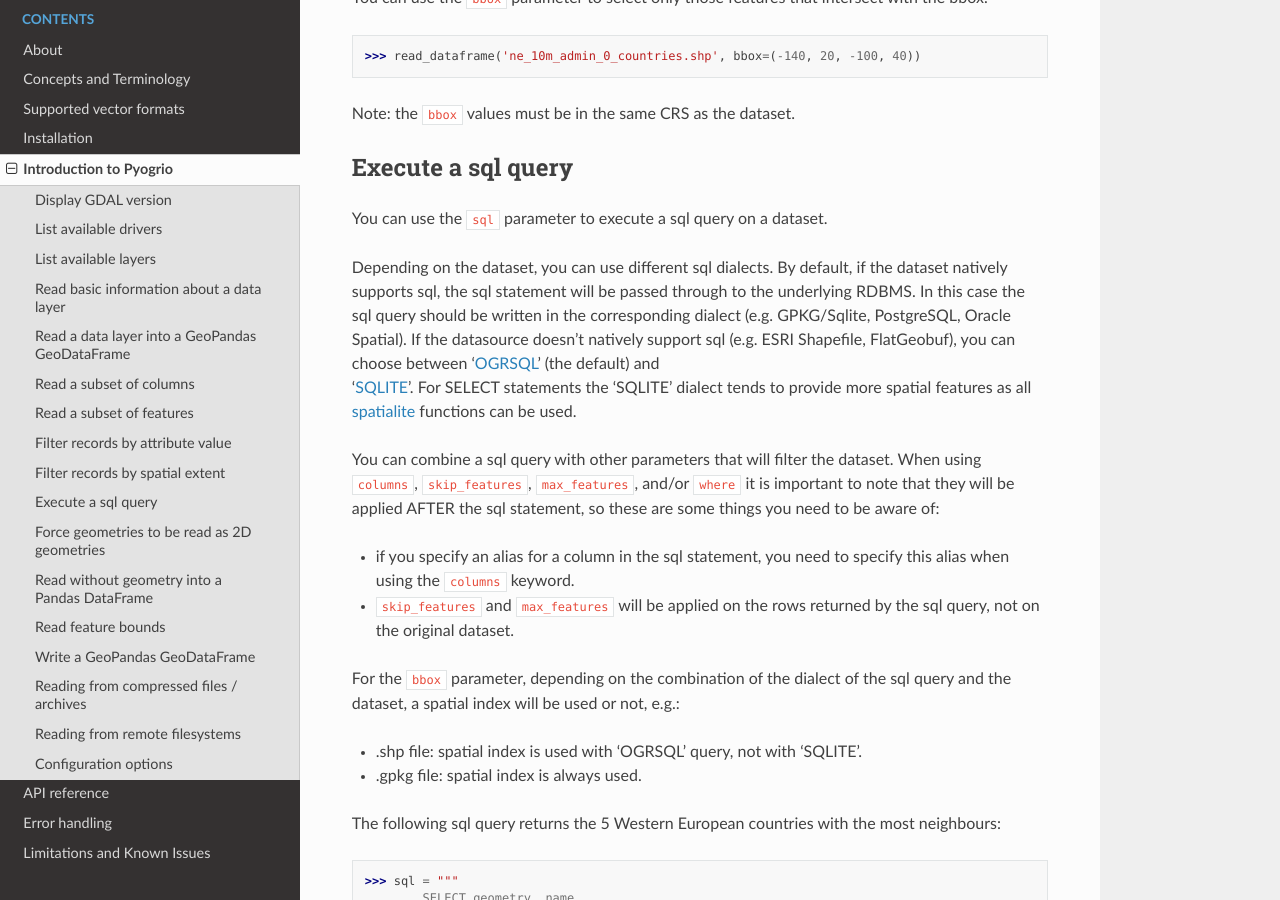
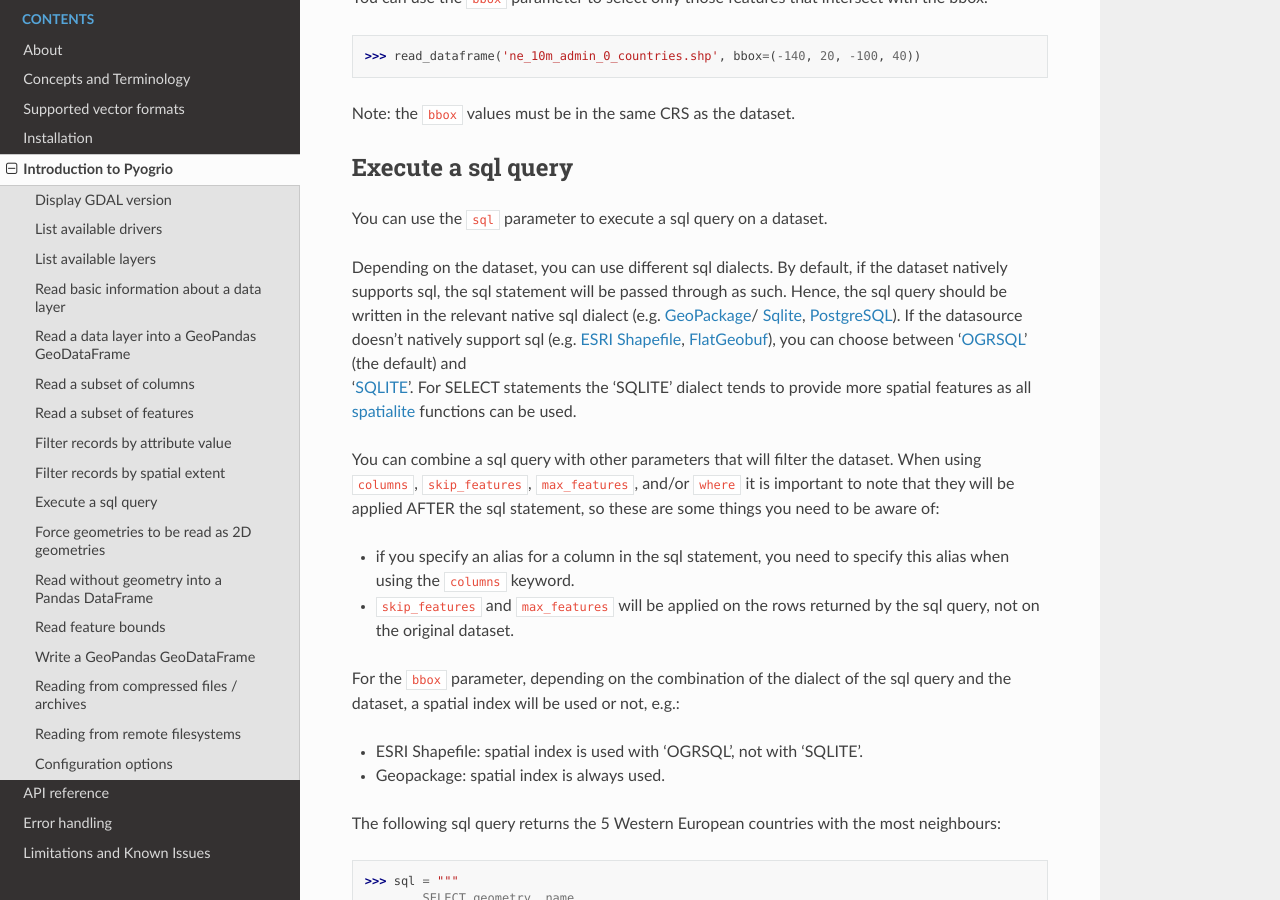
Before and after one commit to geopandas/pyogrio, a Sphinx documentation site: the page built from docs/source/introduction.md, in a window 1280 px wide and 900 px high, scrolled down 3594 px. Built offline with Sphinx 7.4.7 and the Read the Docs theme 2.0.0, drawn with Linux system fonts in a browser that asks for light colours.

Commit message:
Improve documentation

```diff
--- a/docs/source/introduction.md
+++ b/docs/source/introduction.md
@@ -188,11 +188,14 @@ You can use the `sql` parameter to execute a sql query on a dataset.
 
 Depending on the dataset, you can use different sql dialects. By default, if
 the dataset natively supports sql, the sql statement will be passed through
-to the underlying RDBMS. In this case the sql query should be written in the
-corresponding dialect (e.g. GPKG/Sqlite, PostgreSQL, Oracle Spatial). If the
-datasource doesn't natively support sql (e.g. ESRI Shapefile, FlatGeobuf), you
-can choose between
-'[OGRSQL](https://gdal.org/user/ogr_sql_dialect.html#ogr-sql-dialect)'
+as such. Hence, the sql query should be written in the relevant native sql
+dialect (e.g. [GeoPackage](https://gdal.org/drivers/vector/gpkg.html)/
+[Sqlite](https://gdal.org/drivers/vector/sqlite.html),
+[PostgreSQL](https://gdal.org/drivers/vector/pg.html)). If the datasource
+doesn't natively support sql (e.g.
+[ESRI Shapefile](https://gdal.org/drivers/vector/shapefile.html),
+[FlatGeobuf](https://gdal.org/drivers/vector/flatgeobuf.html)), you can choose
+between '[OGRSQL](https://gdal.org/user/ogr_sql_dialect.html#ogr-sql-dialect)'
 (the default) and
 '[SQLITE](https://gdal.org/user/sql_sqlite_dialect.html#sql-sqlite-dialect)'.
 For SELECT statements the 'SQLITE' dialect tends to provide more spatial
@@ -211,8 +214,8 @@ statement, so these are some things you need to be aware of:
 
 For the ``bbox`` parameter, depending on the combination of the dialect of the
 sql query and the dataset, a spatial index will be used or not, e.g.:
-- .shp file: spatial index is used with 'OGRSQL' query, not with 'SQLITE'.
-- .gpkg file: spatial index is always used.
+- ESRI Shapefile: spatial index is used with 'OGRSQL', not with 'SQLITE'.
+- Geopackage: spatial index is always used.
 
 The following sql query returns the 5 Western European countries with the most
 neighbours:
```
